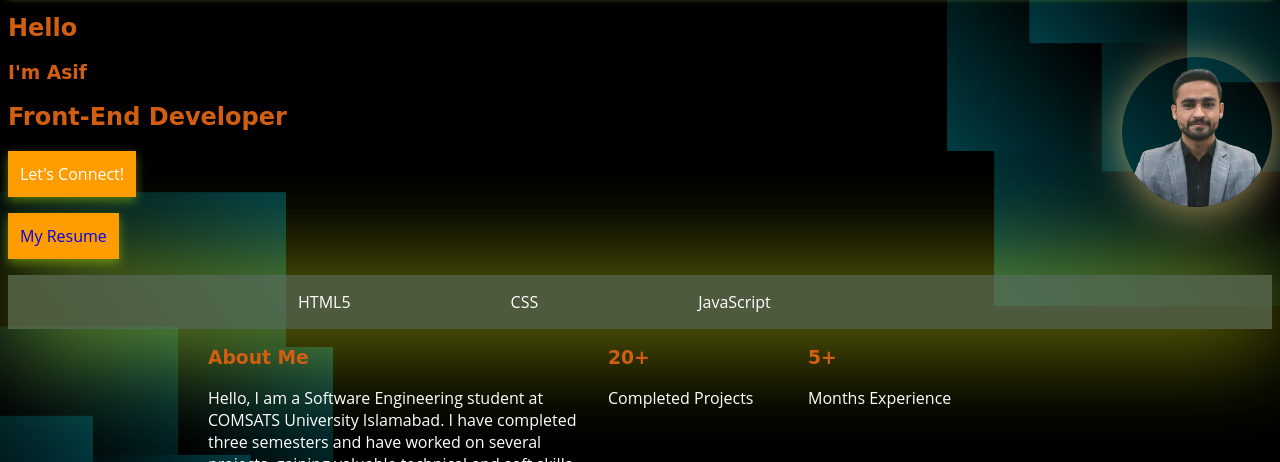
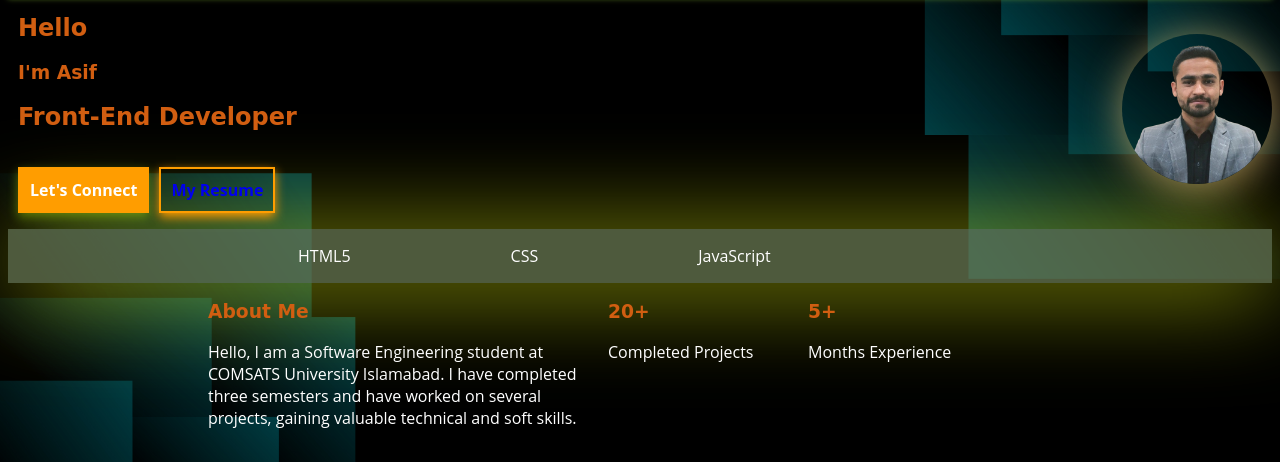
Before and after one commit to asifrhaman/my-portfolio, a plain HTML site: page index.html in a window 1280 px wide. Shown: the part 69-531 px from the top of the page. Drawn offline with Linux system fonts and the light colour scheme.

Commit message:
Add files via upload

```diff
--- a/Portfolio.css
+++ b/Portfolio.css
@@ -74,7 +74,7 @@ nav {
 /* -------------------------------- My Introduction section ---------------------- */
 #me {
   display: flex;
-  align-items: center;       /* vertical alignment */
+  align-items: center;            /* vertical alignment */
   justify-content: space-between; /* text left, image right */
   gap: 20px;
   flex-wrap: wrap;           /* allows wrapping on smaller screens */
@@ -85,6 +85,9 @@ nav {
   margin: 0;
   padding: 0;
 }
+#myIntro{
+  padding-left: 10px;
+}
 
 #myPhoto {
   flex-shrink: 0;   /* image won’t shrink */
@@ -94,16 +97,19 @@ nav {
   border: 2px solid rgb(255, 157, 0);
   padding: 10px;
   width: fit-content;
-  box-shadow: 0px 4px 10px rgba(194, 252, 2, 0.4);
+  box-shadow: 0px 4px 10px rgb(255, 157, 0);
   color: white;
-  background-color: rgb(255, 157, 0);
+  font-weight:bold;
 }
 #resume:hover {
   background-color: rgb(255, 157, 0);
   color: white;
   box-shadow: 0px 6px 15px rgba(194, 252, 2, 0.6);
 }
-#hire{ margin-right: 10px; background-color: rgb(255, 157, 0); border: 2px solid rgb(255, 157, 0); padding: 10px; width: fit-content; box-shadow: 0px 4px 10px rgba(194, 252, 2, 0.4); }
+#hireResume{
+  display: flex;
+}
+#hire{ color:white; font-weight: bold; margin-right: 10px; background-color: rgb(255, 157, 0); border: 2px solid rgb(255, 157, 0); padding: 10px; width: fit-content; box-shadow: 0px 4px 10px rgba(194, 252, 2, 0.4); }
 #myPhoto img {
   width: 150px;
   border-radius: 50%;
@@ -112,6 +118,7 @@ nav {
 a {
   text-decoration: none;
 }
+
 /*--------Resp--*/
 @media (max-width: 768px) {
   #me {
--- a/index.html
+++ b/index.html
@@ -43,7 +43,7 @@
         <h3 id="name">I'm Asif</h3>
         <h1>Front-End Developer</h1>
         <div id="hireResume">
-          <p id="hire">Let's Connect!</p>
+          <p id="hire">Let's Connect</p>
           <p id="resume">
             <a href="asifrahman_resume.pdf" target="_blank">My Resume</a>
           </p>
```
